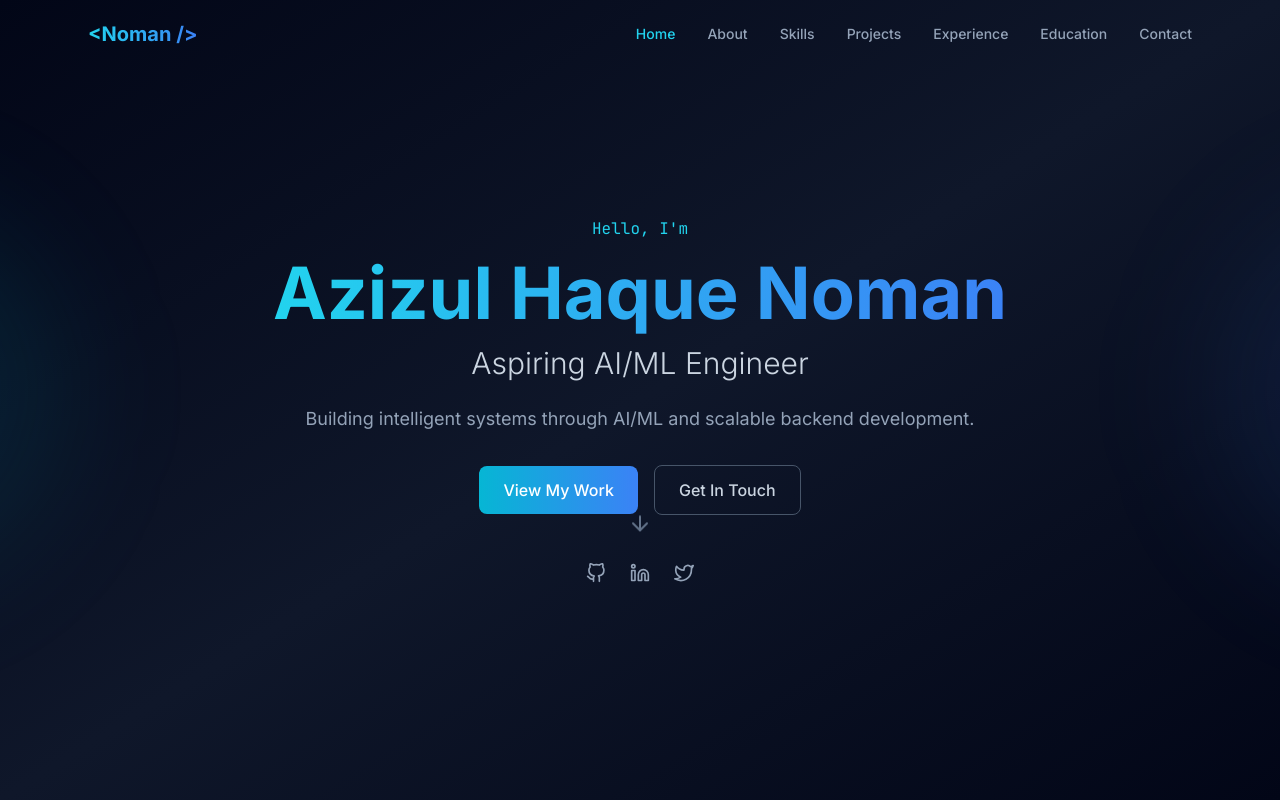
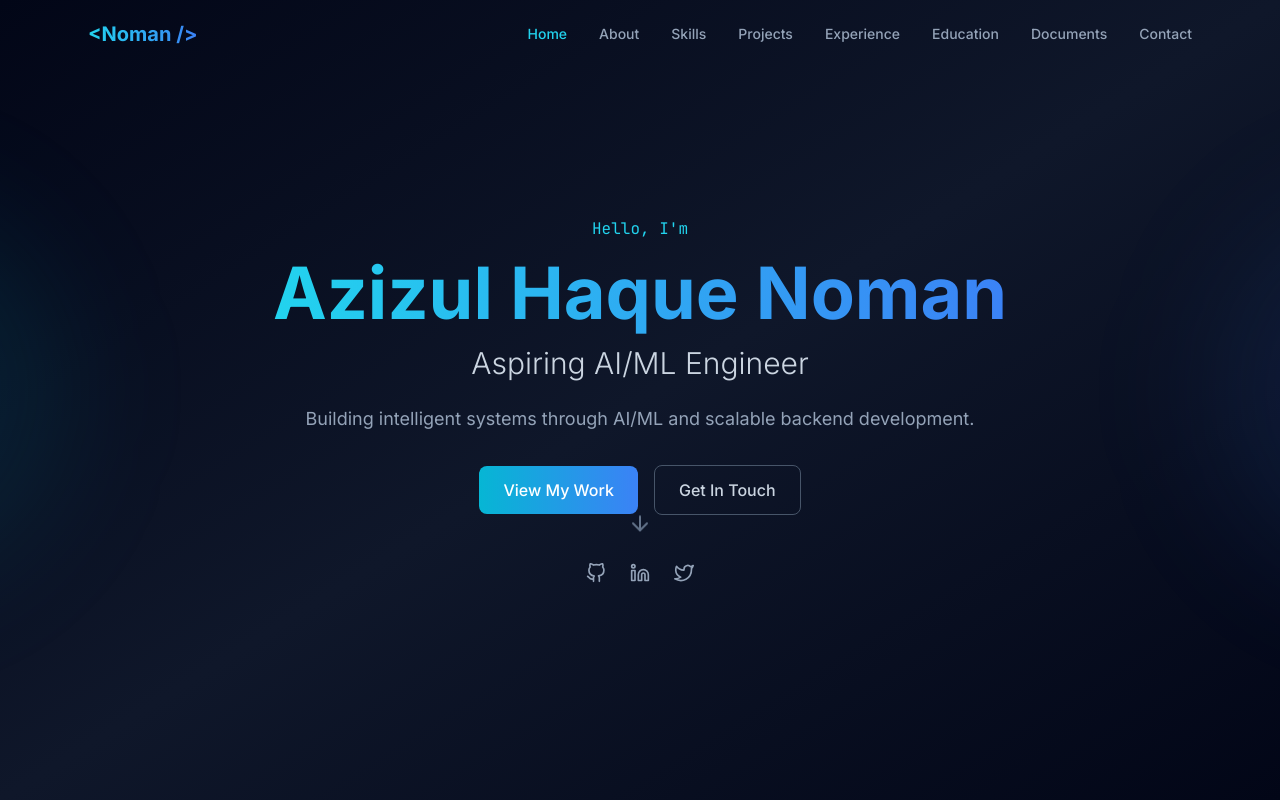
Before and after one commit to azizulhaquenoman/noman-trajectory, a React (Vite) app: page / in a window 1280 px wide. Shown: the top 800 px of the page. Built offline with nearby package versions, Linux system fonts and the light colour scheme.

Commit message:
fix: add 'Documents' link to the navigation bar

```diff
--- a/src/components/portfolio/Navbar.jsx
+++ b/src/components/portfolio/Navbar.jsx
@@ -8,6 +8,7 @@ const navLinks = [
   { name: 'Projects', href: '#projects' },
   { name: 'Experience', href: '#experience' },
   { name: 'Education', href: '#education' },
+  { name: 'Documents', href: '#contact' },
   { name: 'Contact', href: '#contact' },
 ]
 
```
